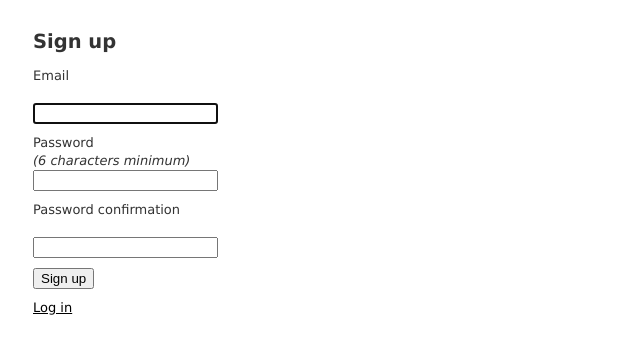
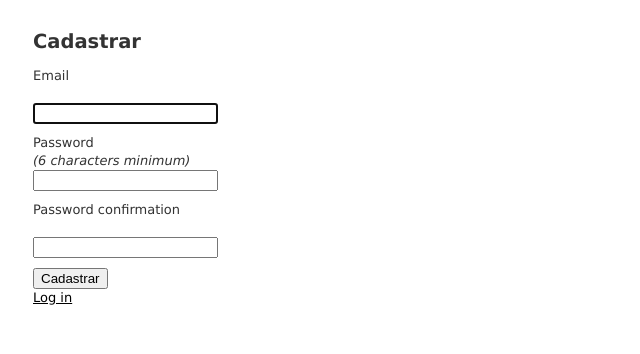
Before and after one commit to gesleyevening/ejc, a Rails app: a page that uses app/views/devise/registrations/new.html.erb in a window 1280 px wide. Shown: the top 354 px of the page, without its empty margins (0-640 px from the left). Run offline with Rails 7, Linux system fonts and the light colour scheme; style sheets or scripts are compiled from the project's sources; some libraries are stand-ins or nearby versions.

Commit message:
Traduzindo

```diff
--- a/app/views/devise/registrations/edit.html.erb
+++ b/app/views/devise/registrations/edit.html.erb
@@ -1,4 +1,4 @@
-<h2>Edit <%= resource_name.to_s.humanize %></h2>
+<h2>Editar <%= resource_name.to_s.humanize %></h2>
 
 <%= form_for(resource, as: resource_name, url: registration_path(resource_name), html: { method: :put }) do |f| %>
   <%= devise_error_messages! %>
@@ -31,8 +31,8 @@
     <%= f.password_field :current_password, autocomplete: "off" %>
   </div>
 
-  <div class="actions">
-    <%= f.submit "Update" %>
+  <div class="ações">
+    <%= f.submit "Atualizar" %>
   </div>
 <% end %>
 
--- a/app/views/devise/registrations/new.html.erb
+++ b/app/views/devise/registrations/new.html.erb
@@ -1,4 +1,4 @@
-<h2>Sign up</h2>
+<h2>Cadastrar</h2>
 
 <%= form_for(resource, as: resource_name, url: registration_path(resource_name)) do |f| %>
   <%= devise_error_messages! %>
@@ -21,8 +21,8 @@
     <%= f.password_field :password_confirmation, autocomplete: "off" %>
   </div>
 
-  <div class="actions">
-    <%= f.submit "Sign up" %>
+  <div class="ações">
+    <%= f.submit "Cadastrar" %>
   </div>
 <% end %>
 
```
Also changed, not shown: 2 other files.
